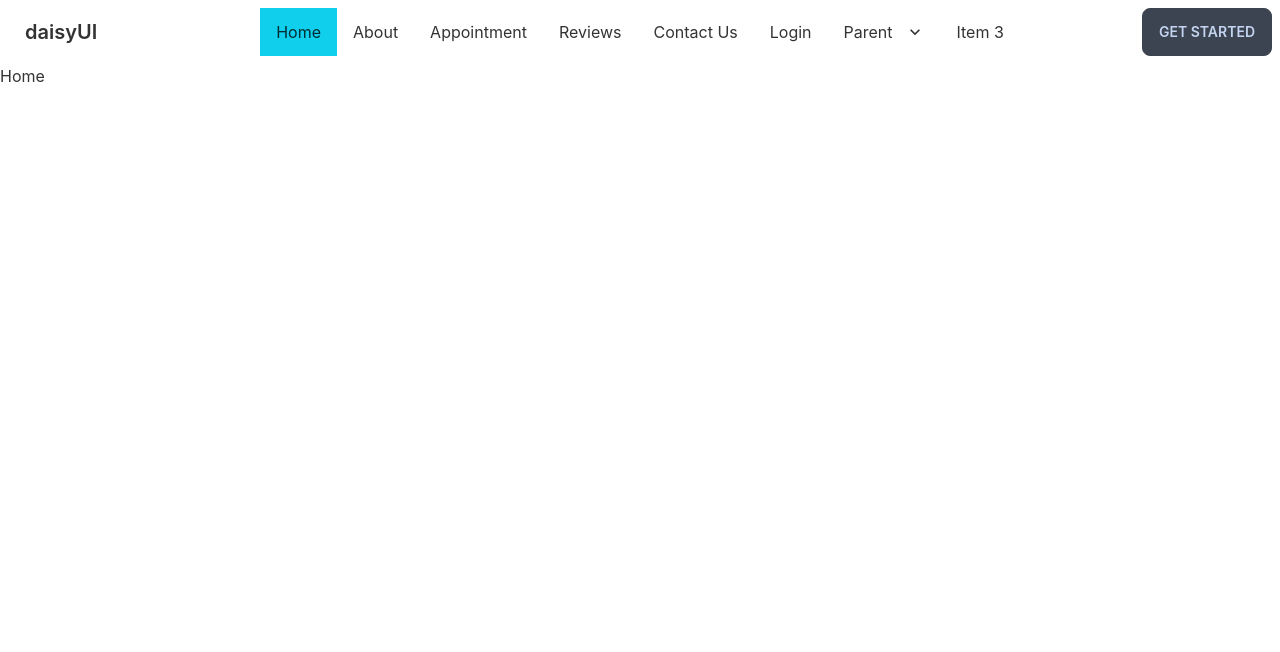
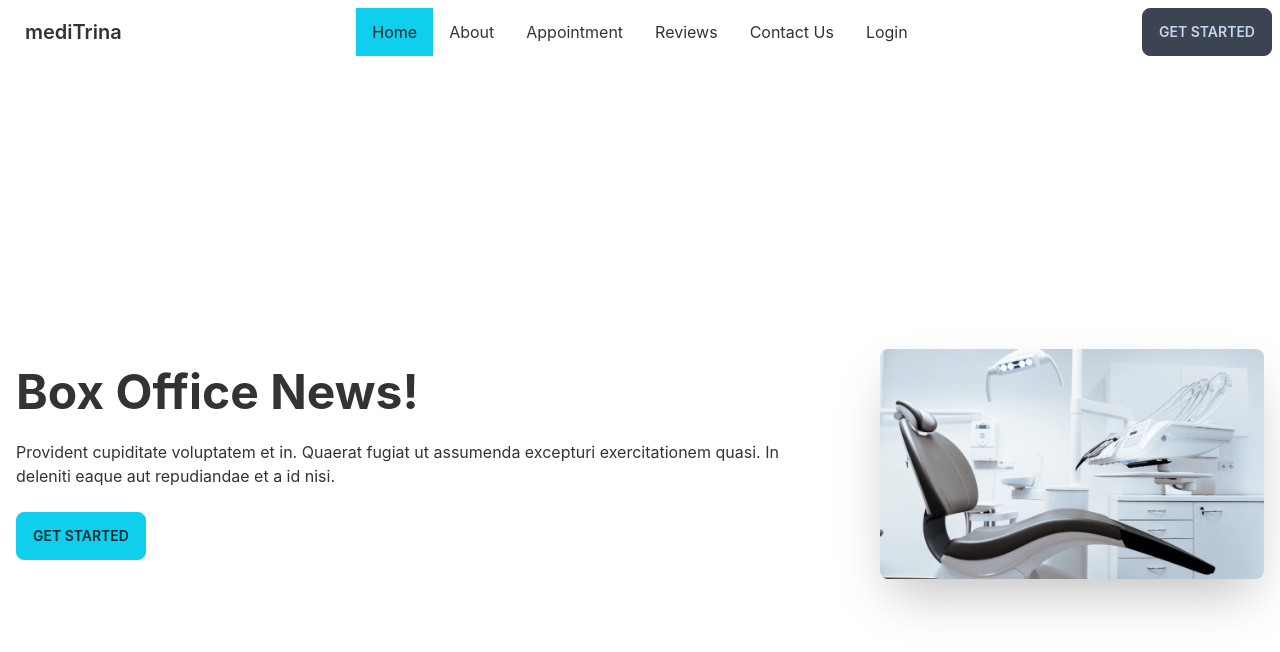
Before and after one commit to ImrulEmon/Meditrina-Client, a React (Create React App) app: page / in a window 1280 px wide. Shown: the top 652 px of the page. Built offline with nearby package versions, Linux system fonts and the light colour scheme.

Commit message:
Nav and Hero

```diff
--- a/src/Components/Navbar/Navbar.js
+++ b/src/Components/Navbar/Navbar.js
@@ -1,7 +1,27 @@
 import React from "react";
-import { NavLink } from "react-router-dom";
+import { Link, NavLink } from "react-router-dom";
 
 const Navbar = () => {
+  const menuItems=<>
+     <li>
+              <NavLink to="/">Home</NavLink>
+            </li>
+            <li>
+              <NavLink to="/about">About</NavLink>
+            </li>
+            <li>
+              <NavLink to="/appointment">Appointment</NavLink>
+            </li>
+            <li>
+              <NavLink to="/reviews">Reviews</NavLink>
+            </li>
+            <li>
+              <NavLink to="/contact">Contact Us</NavLink>
+            </li>
+            <li>
+              <NavLink to="/login">Login</NavLink>
+            </li>
+  </>
   return (
     <div class="navbar bg-base-100">
       <div class="navbar-start">
@@ -26,25 +46,10 @@
             tabindex="0"
             class="menu menu-compact dropdown-content mt-3 p-2 shadow bg-base-100 rounded-box w-52"
           >
-            <li>
-              <NavLink to='/'>Home</NavLink>
-            </li>
-            <li>
-              <NavLink to='/about'>About</NavLink>
-            </li>
-            <li>
-              <NavLink to='/appointment'>Appointment</NavLink>
-            </li>
-            <li>
-              <NavLink to='/reviews'>Reviews</NavLink>
-            </li>
-            <li>
-              <NavLink to='/contact'>Contact Us</NavLink>
-            </li>
-            <li>
-              <NavLink to='/login'>Login</NavLink>
-            </li>
-            <li tabindex="0">
+
+            {menuItems}
+
+            {/* <li tabindex="0">
               <a class="justify-between">
                 Parent
                 <svg
@@ -65,35 +70,20 @@
                   <a>Submenu 2</a>
                 </li>
               </ul>
-            </li>
-            <li>
+            </li> */}
+            {/* <li>
               <a>Item 3</a>
-            </li>
+            </li> */}
           </ul>
         </div>
-        <a class="btn btn-ghost normal-case text-xl">daisyUI</a>
+        <Link to="/" class="btn btn-ghost normal-case text-xl">
+          mediTrina
+        </Link>
       </div>
       <div class="navbar-center hidden lg:flex">
         <ul class="menu menu-horizontal p-0">
-        <li>
-              <NavLink to='/'>Home</NavLink>
-            </li>
-            <li>
-              <NavLink to='/about'>About</NavLink>
-            </li>
-            <li>
-              <NavLink to='/appointment'>Appointment</NavLink>
-            </li>
-            <li>
-              <NavLink to='/reviews'>Reviews</NavLink>
-            </li>
-            <li>
-              <NavLink to='/contact'>Contact Us</NavLink>
-            </li>
-            <li>
-              <NavLink to='/login'>Login</NavLink>
-            </li>
-          <li tabindex="0">
+          {menuItems}
+          {/* <li tabindex="0">
             <a>
               Parent
               <svg
@@ -114,10 +104,10 @@
                 <a>Submenu 2</a>
               </li>
             </ul>
-          </li>
-          <li>
+          </li> */}
+          {/* <li>
             <a>Item 3</a>
-          </li>
+          </li> */}
         </ul>
       </div>
       <div class="navbar-end">
--- /dev/null
+++ b/src/Pages/Home/Banner.js
@@ -0,0 +1,26 @@
+import React from "react";
+import chair from "../../assets/images/chair.png";
+
+const Banner = () => {
+  return (
+    <div class="container hero min-h-screen">
+      <div class="hero-content flex-col lg:flex-row-reverse">
+        <img
+          src={chair}
+          class="max-w-sm rounded-lg shadow-2xl"
+        />
+        <div>
+          <h1 class="text-5xl font-bold">Box Office News!</h1>
+          <p class="py-6 pr-14">
+            Provident cupiditate voluptatem et in. Quaerat fugiat ut assumenda
+            excepturi exercitationem quasi. In deleniti eaque aut repudiandae et
+            a id nisi.
+          </p>
+          <button class="btn btn-primary">Get Started</button>
+        </div>
+      </div>
+    </div>
+  );
+};
+
+export default Banner;
--- a/src/Pages/Home/Home.js
+++ b/src/Pages/Home/Home.js
@@ -1,9 +1,10 @@
 import React from 'react';
+import Banner from './Banner';
 
 const Home = () => {
     return (
         <div>
-            Home
+            <Banner />
         </div>
     );
 };
```
